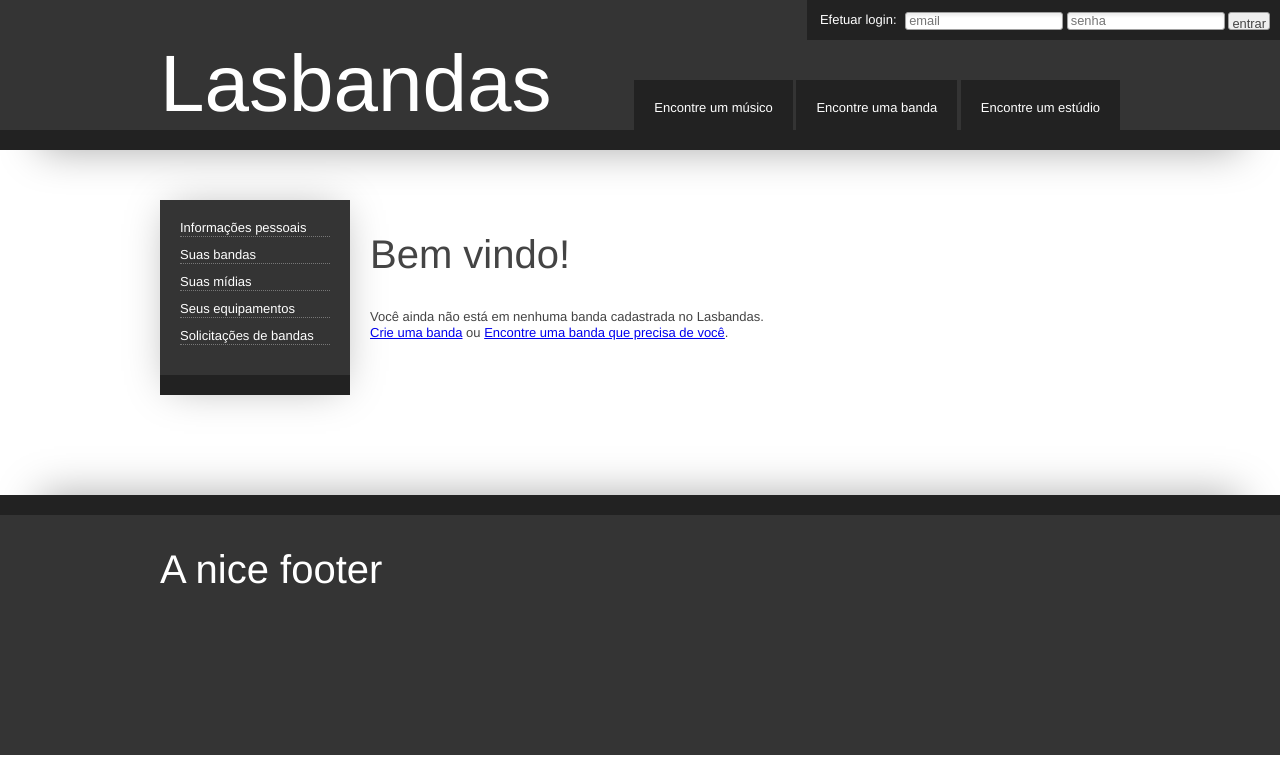
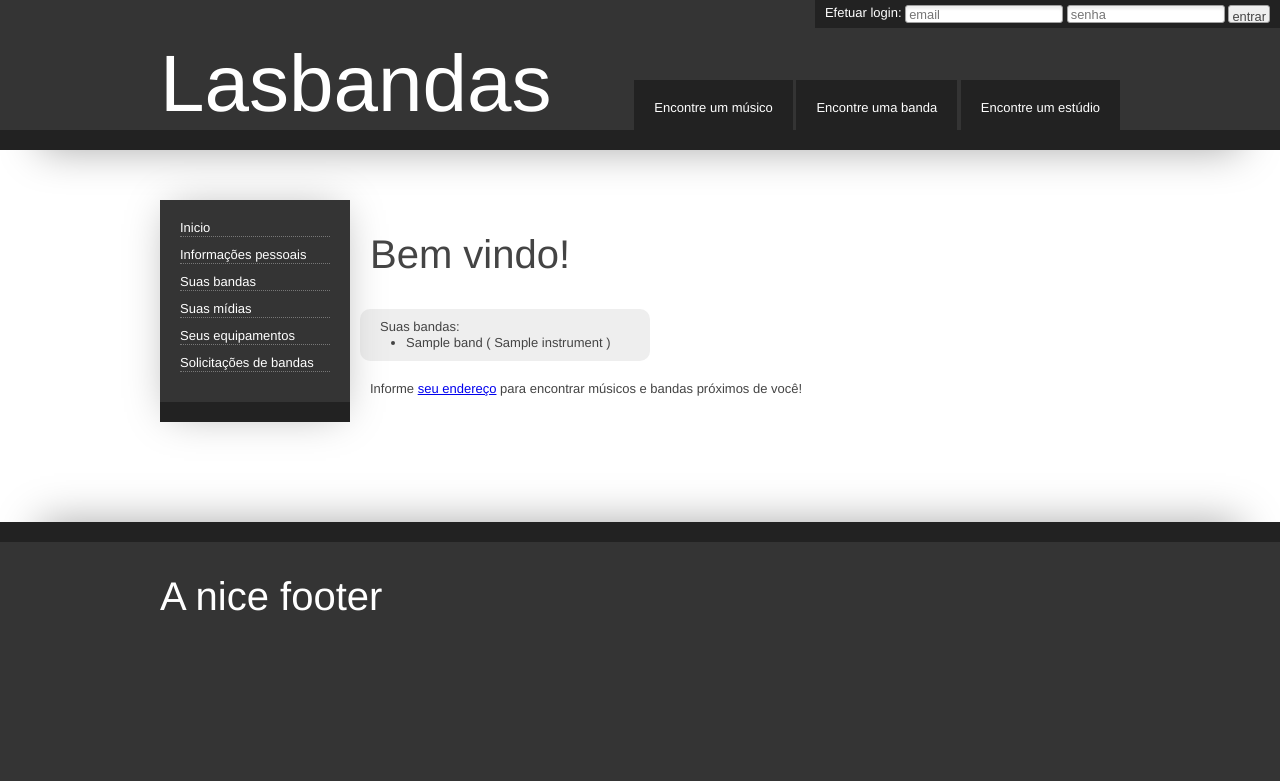
Before and after one commit to sanntanna/Labandas, a Django app: template templates/home-logged.html in a window 1280 px wide. Shown: the top 781 px of the page. Run offline with Django 3.2, Linux system fonts and the light colour scheme; the template is opened without the code that fills it: most values are stand-ins (such as "Sample title", 1, 10 or a date in 2020); parts of the project's set-up code (start-up, migrations or seed data) failed here and were passed over; some libraries are stand-ins or nearby versions.

Commit message:
Adicionando formulário de edição de bandas + ajustes no model + funcionalidades na home logada

```diff
--- a/bands/admin.py
+++ b/bands/admin.py
@@ -1,6 +1,7 @@
-from bands.models import Musician, Band, MusicalStyle
+from bands.models import Musician, Band, MusicalStyle, MusicianBand
 from django.contrib import admin
 
 admin.site.register(Musician)
 admin.site.register(MusicalStyle)
+admin.site.register(MusicianBand)
 admin.site.register(Band)
--- a/labandas/urls.py
+++ b/labandas/urls.py
@@ -9,7 +9,7 @@ urlpatterns = patterns('',
     (r'^$', 'labandas.views.home'),
     (r'^login$', 'labandas.views.login'),
     (r'^logout$', 'labandas.views.logout'),
-    (r'^ajax/register-musician$', 'bands.views.subscribe'),
+    (r'^ajax/register-musician$', 'bands.views.subscribe_musician'),
     (r'^band/create$', 'bands.views.add_band'),
      url(r'^admin/', include(admin.site.urls)),
      (r'^accounts/', include('registration.urls')),
--- a/labandas/views.py
+++ b/labandas/views.py
@@ -21,7 +21,7 @@ def home(request):
 def homeLogged(request):
     t = loader.get_template('home-logged.html')
     c = RequestContext(request, {
-        #'bands': Band.objects.filter(musicians=request.user),
+        'musicBands': request.user.get_profile().get_musician_bands(),
     })
 
     return HttpResponse(t.render(c))
--- a/static/css/form.css
+++ b/static/css/form.css
@@ -4,14 +4,6 @@ input, textarea, select{
 	border-radius:3px;
 	box-shadow: 0 0 0 #000, inset 0 3px 3px #eee;
 }
-
-label{
-	display:inline-block;
-	padding:7px 5px 7px 0;
-	text-align:right;
-	width:80px;
-}
-
 
 input:focus, textarea:focus{
 	outline:none;
--- a/static/css/home.css
+++ b/static/css/home.css
@@ -1,3 +1,4 @@
+/*-- home não logada -- */
 #subscribe-form ul{
 	list-style:none none;
 }
@@ -5,3 +6,41 @@
 #subscribe-form li{
 	display:inline;
 }
+
+#subscribe-form label{
+	display:inline-block;
+	padding:7px 5px 7px 0;
+	text-align:right;
+	width:80px;
+}
+
+
+/*-- home logada -- */
+.box{
+	padding:10px 20px;
+	border-radius:10px;
+	margin-bottom:20px;
+	-webkit-transition: all .4s linear;
+	   -moz-transition: all .4s linear;
+	     -o-transition: all .4s linear;
+			transition: all .4s linear;
+}
+
+.box.with-bands{
+	background:#eee;
+	width:250px;
+}
+
+.box.with-bands:hover{
+	background-color:#ccc;
+	color:#000;
+}
+
+.box.without-bands{
+	background:#F4F3A4;
+	width:550px;
+}
+
+.box.without-bands:hover{
+	background-color:#EFE26F;
+}
--- a/templates/home-logged.html
+++ b/templates/home-logged.html
@@ -1,9 +1,38 @@
 {% extends "includes/wrapper.html" %}
+
+{% block css %}
+	<link rel="stylesheet" href="/static/css/home.css">
+{% endblock %}
+
 
 {% block content %}
 	<h3>Bem vindo!</h3>
 	<div class="message">
-		<p>Você ainda não está em nenhuma banda cadastrada no Lasbandas.</p>
-		<a href="/band/create">Crie uma banda</a> ou <a href="#">Encontre uma banda que precisa de você</a>.
+		{% if musicBands.count = 0 %}
+			<div class="box without-bands">
+				Você ainda não está em nenhuma banda cadastrada no Lasbandas.<br />
+				<a href="/band/create">Crie uma banda</a> ou <a href="#">Encontre uma banda que precisa de você</a>.
+			</div>
+		{% else %}
+			<div class="box with-bands">
+				Suas bandas:
+				<ul>
+					{% for musicBand in musicBands %}
+						<li>
+							{{ musicBand.band.name }} (
+								{%for instrument in musicBand.instruments.all %}
+									{{instrument.name}}
+									{% if not forloop.last %}, {%endif%}
+								{% endfor %}
+							)
+						</li>
+					{% endfor %}
+				</ul>
+			</div>
+		{% endif %}
+
+		<p>Informe <a href="/user/edit">seu endereço</a> para encontrar músicos e bandas próximos de você!</p>
+
+
 	</div>
 {% endblock %}
--- a/templates/includes/wrapper.html
+++ b/templates/includes/wrapper.html
@@ -55,6 +55,7 @@
 		{% block aside %}
 		<aside>
 			<ul>
+				<li><a href="/">Inicio</a></li>
 				<li><a href="#">Informações pessoais</a></li>
 				<li><a href="#">Suas bandas</a></li>
 				<li><a href="#">Suas mídias</a></li>
```
Also changed, not shown: bands/forms.py (+13 -2 lines), bands/models.py (+22 -1 lines), bands/views.py (+11 -5 lines), static/css/band.css (added, +18 -0 lines), templates/band/new.html (added, +17 -0 lines).
